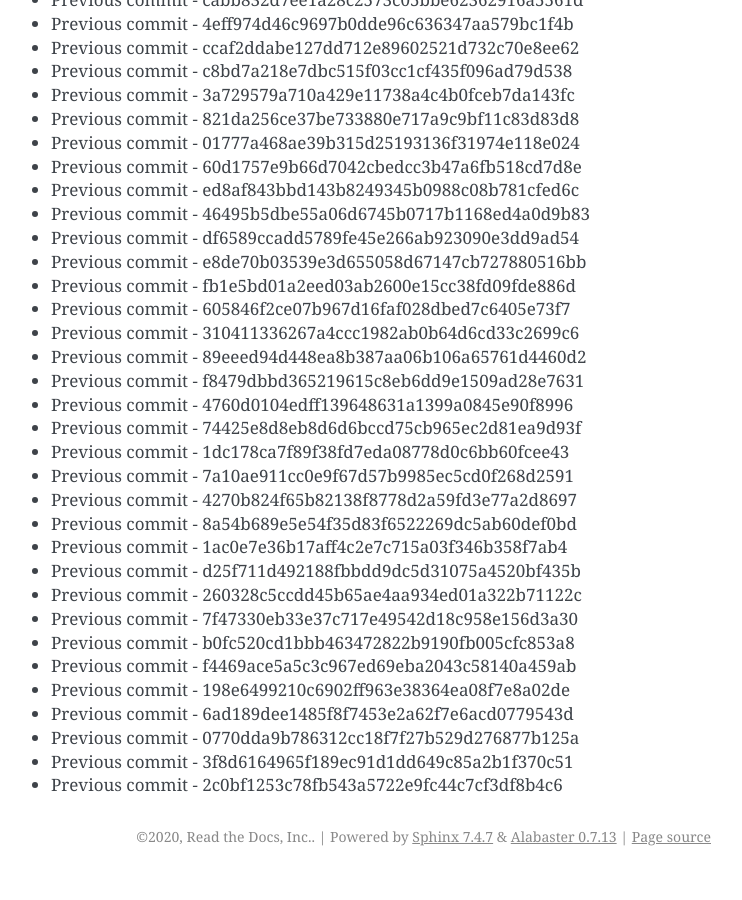
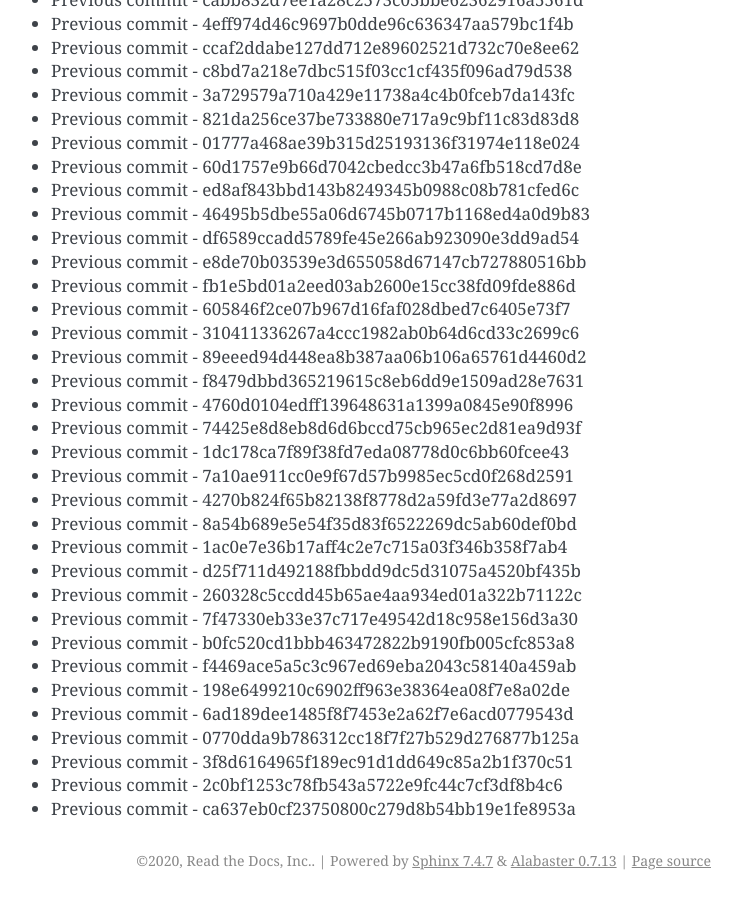
Before and after one commit to readthedocs/rtd-git-stresstest, a Sphinx documentation site: the page built from docs/updates.rst, in a window 1280 px wide and 900 px high, scrolled down 89989 px. Shown: the whole window, without its empty margins (399-1141 px from the left). Built offline with Sphinx 7.4.7, drawn with Linux system fonts in a browser that asks for light colours; before the commit the page ends 90865 px from its top, so only the background shows below that.

Commit message:
Generating commit from previous: ca637eb0cf23750800c279d8b54bb19e1fe8953a

```diff
--- a/docs/updates.rst
+++ b/docs/updates.rst
@@ -3813,3 +3813,4 @@ It can be tested for any performance characteristics.
 * Previous commit - 0770dda9b786312cc18f7f27b529d276877b125a
 * Previous commit - 3f8d6164965f189ec91d1dd649c85a2b1f370c51
 * Previous commit - 2c0bf1253c78fb543a5722e9fc44c7cf3df8b4c6
+* Previous commit - ca637eb0cf23750800c279d8b54bb19e1fe8953a
```
